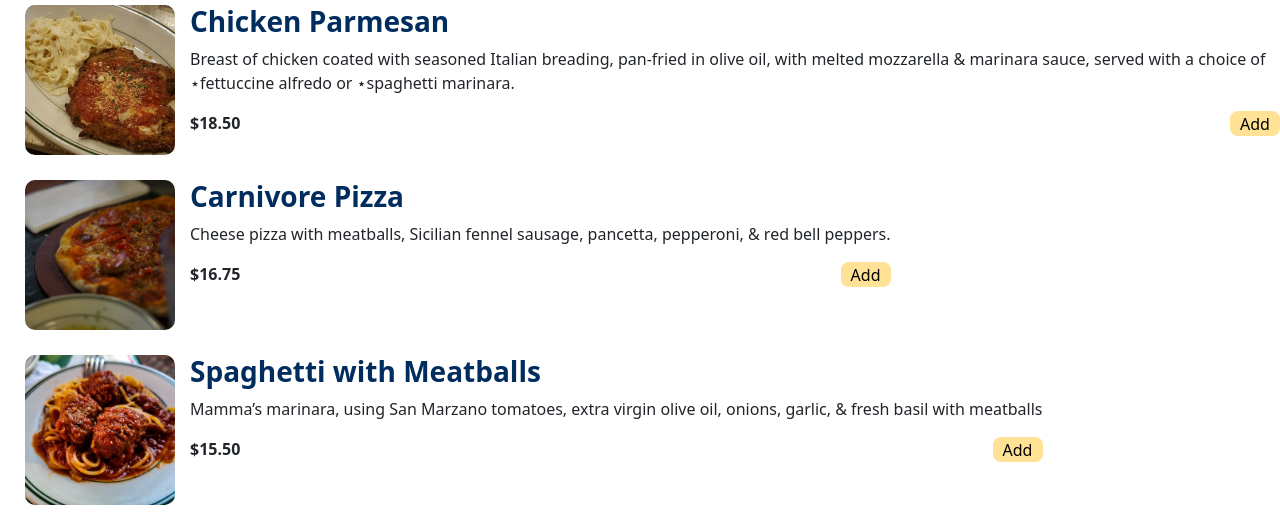
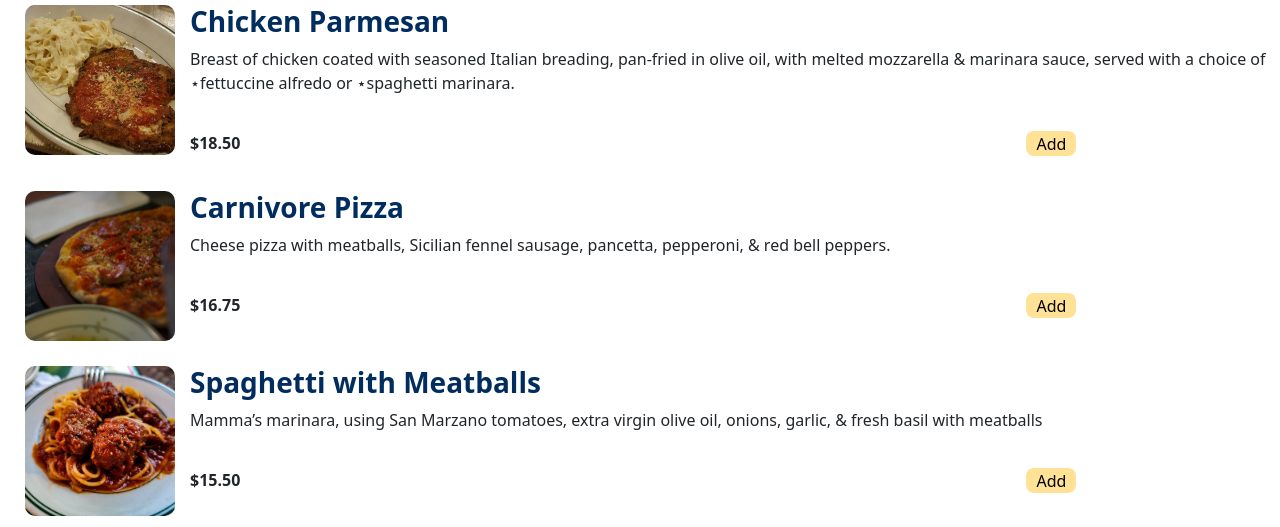
Before and after one commit to DLevi013/cs378-p1, a plain HTML site: page index.html in a window 1280 px wide. Shown: the part 270-797 px from the top of the page. Drawn offline with nearby package versions, Linux system fonts and the light colour scheme; a web font is replaced by a local one.

Commit message:
done fr?

```diff
--- a/style.css
+++ b/style.css
@@ -4,6 +4,7 @@
 
 .itemrow{
     display: flex;
+
 }
 
 .menuimg{
@@ -15,12 +16,14 @@
     margin-right: 15px;
     margin-bottom: 25px;
     margin-left: 25px;
+
 }
 
 .priceandbutton{
     display: flex;
+    padding-top: 20px;
+}
 
-}
 
 .addbutton{
     border-radius: 8px;
@@ -28,17 +31,19 @@
     border: none;
     height: 25px;
     width: 50px;
+    margin-left: 20px;
+
 }
 .price{
     font-weight: 700;
-    flex-grow: 1;
+    flex-grow: .79;
 }
 
 .details{
     padding-bottom: 20px;
+    flex-grow: 1;
+
 }
-
-
 
 h1 {
     text-align: center;
@@ -55,6 +60,5 @@ h2 {
 
 h3 {
     color: rgb(1, 44, 94);
-    /* text-align: center; */
     font-weight: 700;
 }
```
